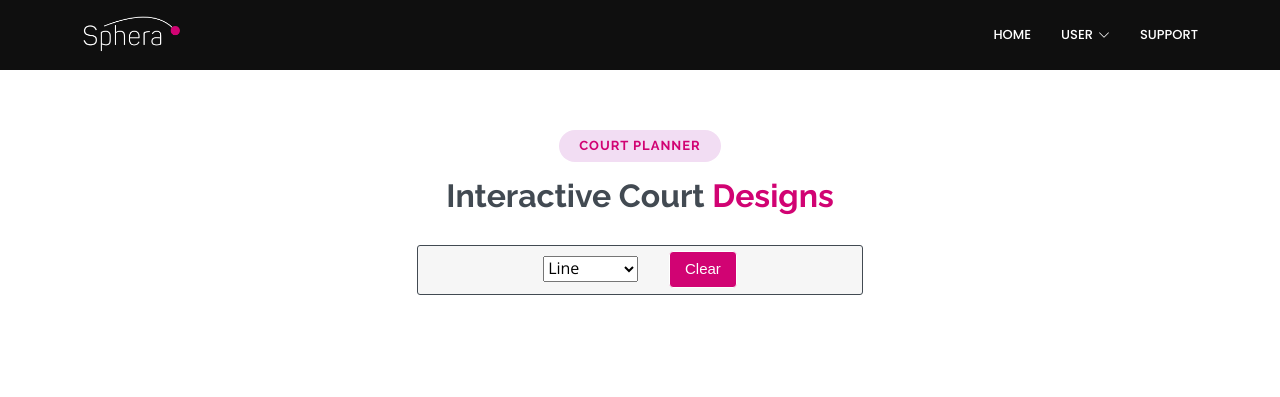
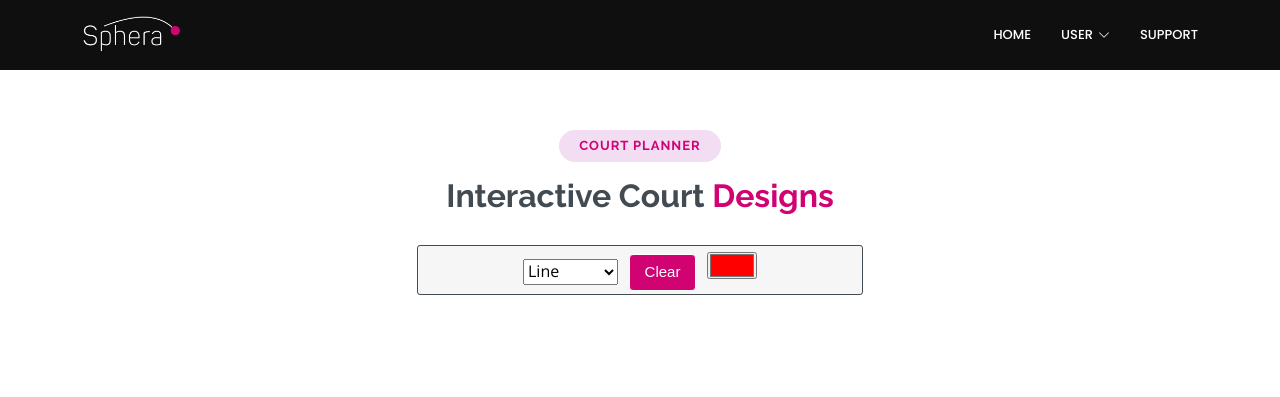
Before and after one commit to bu5to/SOFT7003-G2, a Flask app: page /courtplanner in a window 1280 px wide. Shown: the top 397 px of the page. Run offline with Flask 2, Linux system fonts and the light colour scheme; some libraries are stand-ins or nearby versions.

Commit message:
Update courtplanner.html

```diff
--- a/templates/courtplanner.html
+++ b/templates/courtplanner.html
@@ -28,6 +28,7 @@
         <button type="button" class="button" id="clear" value="Clear">
           Clear
         </button>
+        <input type="color" id="color" name="color" value="#ff0000" />
       </div>
     </div>
   </div>
@@ -66,9 +67,7 @@
     left: 1px;
   }
   #dtool {
-    margin-right: auto;
-    margin-right: 3%;
-    margin-top: 10px;
+    margin: 0.4rem;
   }
 
   .button {
@@ -85,8 +84,7 @@
     padding: 6px 15px;
     text-decoration: none;
     text-shadow: 0px 1px 0px #d10373;
-    margin: auto;
-    margin-left: 3%;
+    margin: 0, 0.4rem, 0.4rem, 0.4rem;
   }
   .button:hover {
     background: linear-gradient(to bottom, #d10373 5%, #d10373 100%);
@@ -109,6 +107,10 @@
     border-width: thin;
     text-align: center;
   }
+  #color {
+    display: inline-block;
+    margin: 0.4rem;
+  }
 </style>
 <script>
   // Keep everything in anonymous function, called on window load.
@@ -123,6 +125,7 @@
         // The active tool instance.
         var tool;
         var tool_default = "line";
+        var colorInput = document.getElementById("color");
 
         function init() {
           // Find the canvas element.
@@ -243,6 +246,7 @@
             if (tool.started) {
               context.lineTo(ev._x, ev._y);
               context.stroke();
+              context.strokeStyle = colorInput.value;
             }
           };
 
@@ -265,6 +269,7 @@
             tool.started = true;
             tool.x0 = ev._x;
             tool.y0 = ev._y;
+            context.strokeStyle = colorInput.value;
           };
 
           this.mousemove = function (ev) {
@@ -304,6 +309,7 @@
             tool.started = true;
             tool.x0 = ev._x;
             tool.y0 = ev._y;
+            context.strokeStyle = colorInput.value;
           };
 
           this.mousemove = function (ev) {
```
